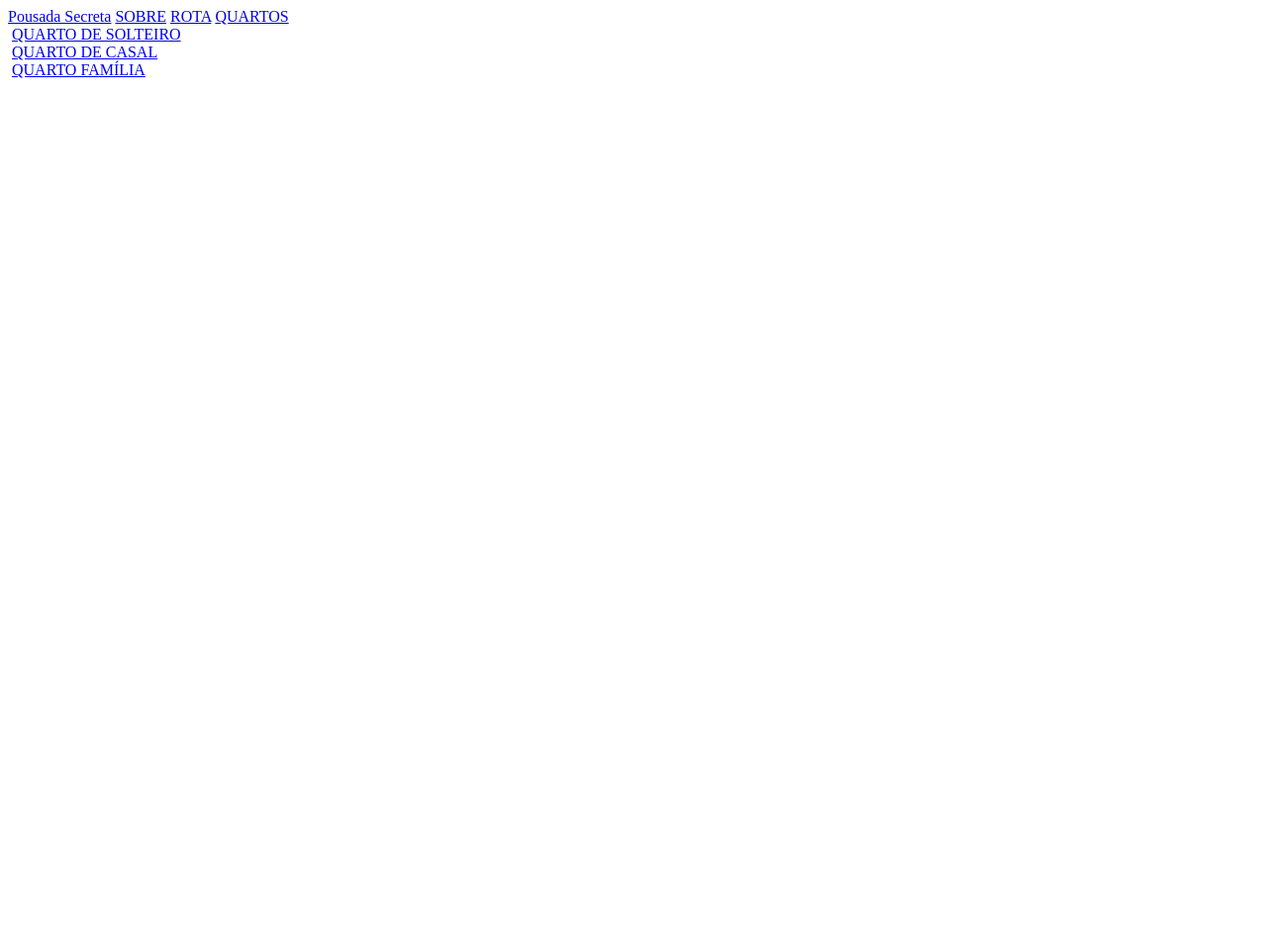
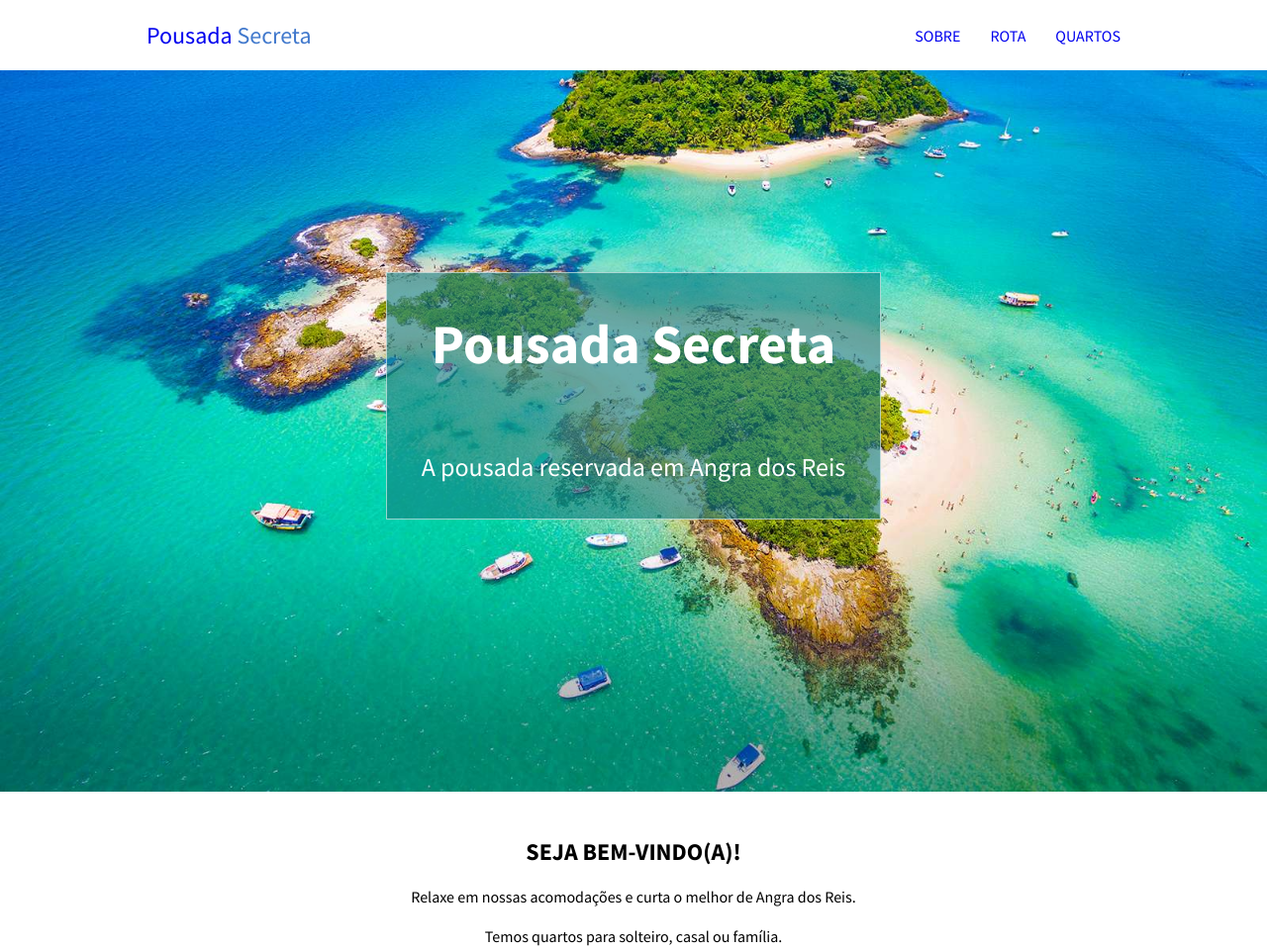
Before and after one commit to pettersonrc/pousada-secreta, a plain HTML site: page index.html in a window 1280 px wide. Shown: the top 960 px of the page at 99% size. Before the commit the page ends 800 px from the top, so only its background shows below. Drawn offline with Linux system fonts and the light colour scheme.

Commit message:
att estilo.css

```diff
--- /dev/null
+++ b/css/estilo.css
@@ -0,0 +1,90 @@
+* {
+    box-sizing: border-box;
+    padding: 0;
+    margin: 0;
+    font-family: "Source Sans Pro", sans-serif;
+}
+
+/* Topo */
+
+.section-topo {
+    width: 100%;
+    position: fixed;
+    background-color: white;
+}
+
+.container-topo {
+    display: flex;
+    justify-content: space-between;
+    align-items: center;
+
+    max-width: 1024px;
+    margin: auto;
+    padding: 20px;
+}
+
+.link-titulo {
+    text-decoration: none;
+    font-size: 24px;
+}
+
+.texto-azul {
+    color: rgb(64, 120, 204);
+}
+
+.lista-links {
+    display: flex;
+    gap: 30px;
+}
+
+.lista-links a {
+    text-decoration: none;
+}
+
+/* Conteudo */
+
+.container-section {
+    background-image: url("../assets/img-fundo.jpg");
+    background-size: cover;
+
+    display: flex;
+
+    width: 100%;
+    height: 100vh;
+}
+
+.container-titulo {
+    background-color: rgba(19, 128, 128, 0.63);
+
+    flex-basis: 500px;
+    height: 250px;
+
+    margin: auto;
+    border: 1px solid rgba(255, 255, 255, 0.582);
+
+    display: flex;
+    flex-direction: column;
+    justify-content: space-around;
+    align-items: center;
+}
+
+.container-titulo h1 {
+    font-size: 56px;
+    color: white;
+}
+
+.container-titulo p {
+    font-size: 26px;
+    color: white;
+}
+
+.container-bemvindo {
+    width: 100%;
+    height: 200px;
+
+    display: flex;
+    flex-direction: column;
+    justify-content: center;
+    align-items: center;
+    gap: 20px;
+}
--- a/index.html
+++ b/index.html
@@ -4,52 +4,127 @@
     <meta charset="UTF-8">
     <meta name="viewport" content="width=device-width, initial-scale=1.0">
     <title>Pousada Secreta</title>
+    <link rel="stylesheet" href="css/estilo.css">
+    <link rel="stylesheet" href="https://fonts.googleapis.com/css2?family=Source+Sans+Pro:ital,wght@0,200;0,300;0,400;0,600;0,700;0,900;1,200;1,300;1,400;1,600;1,700;1,900&display=swap
+    ">
 </head>
 <body>
     <div class="section-topo">
         <div class="container-topo">
-            <div class="container-topo-conteudo">
-                <a href="#">Pousada Secreta</a>
+            <div>
+                <a class="link-titulo" href="index.html">Pousada <span class="texto-azul">Secreta</span></a>
+            </div>
 
-                <a href="#">SOBRE</a>
-                <a href="#">ROTA</a>
+            <div class="lista-links">
+                <a href="#sobre">SOBRE</a>
+                <a href="#rota">ROTA</a>
                 <a href="#">QUARTOS</a>
             </div>
         </div>
+    </div>
     <div class="section-conteudo">
         <div class="container-section">
             <div class="container-titulo">
+                <h1>Pousada Secreta</h1>
 
+                <p>A pousada reservada em Angra dos Reis</p>
             </div>
         </div>
 
         <div class="container-bemvindo">
+            <h2>SEJA BEM-VINDO(A)!</h2>
 
+            <p>Relaxe em nossas acomodações e curta o melhor de Angra dos Reis.</p>
+            <p>Temos quartos para solteiro, casal ou família.</p>
         </div>
 
         <div class="container-quartos">
             <div class="card-quarto">
-                <img src="" alt="">
+                <img src="assets/quarto-solteiro1.jpg" alt="Imagem Quarto de Solteiro">
 
                 <a href="#">QUARTO DE SOLTEIRO</a>
             </div>
             <div class="card-quarto">
-                <img src="" alt="">
+                <img src="assets/quarto-casal1.jpg" alt="Imagem Quarto de Casal">
 
                 <a href="#">QUARTO DE CASAL</a>
             </div>
             <div class="card-quarto">
-                <img src="" alt="">
+                <img src="assets/quarto-familia1.jpg" alt="Imagem Quarto para Família">
 
                 <a href="#">QUARTO FAMÍLIA</a>
             </div>
         </div>
 
+        <div id="rota" class="container-rota">
+            <h2>ROTA</h2>
 
+            <p>Veja como chegar até a pousada.</p>
+        </div>
+
+        <iframe src="" frameborder="0"></iframe>
+
+        <div id="sobre" class="container-sobre">
+            <h2>SOBRE A POUSADA!</h2>
+
+            <p>Conheça um pouco sobre nossa pousada.</p>
+        </div>
+
+        <div class="container-info">
+            <div class="card-info">
+                <h3>A pousada</h3>
+
+                <p>A Pousada Dev dispõe de estacionamento privativo gratuito, piscina ao ar livre e bar.</p>
+                <img src="assets/img1.jpg" alt="Imagem piscina ao ar livre">
+            </div>
+
+            <div class="card-info">
+                <h3>Nossos quartos</h3>
+
+                <p>Os quartos possuem TV de tela plana a cabo, cozinha compacta e área para refeições. Além disso, as unidades da Pousada Dev contam com ar-condicionado e guarda-roupa.</p>
+                <img src="assets/img2.jpg" alt="Imagem Quarto com TV">
+            </div>
+
+            <div class="card-info">
+                <h3>Alimentação</h3>
+
+                <p>A pousada serve café da manhã em estilo continental ou buffet.
+                Nossos restaurantes funcionam 24hrs</p>
+                <img src="assets/img3.jpg" alt="Imagem café da manhã">
+            </div>
+
+            <div class="card-info">
+                <h3>Recepção</h3>
+
+                <p>Nossa recepção fica aberta 24hrs.</p>
+                <img src="assets/img5.jpg" alt="Imagem Pousada">
+            </div>
+        </div>
     </div>
 
     <div class="section-rodape">
+        <div class="container-largura">
+            <div class="container-dados">
+                <div class="container-contato">
+                    <h3>Entre em contato conosco:</h3>
+                </div>
 
+                <div>
+                    <a href="#"><img src="assets/icons/endereco.png" alt="Ícone Endereço"> Endereço Av. 123, 222 - Rio de Janeiro RJ</a>
+                </div>
+                <div>
+                    <img src="assets/icons/telefone.png" alt="Ícone Telefone">
+                    <p>Cel: 5521000000000</p>
+                </div>
+                <div>
+                    <a href="#"><img src="assets/icons/calendario.png" alt="Ícone Calendário"> Faça sua reserva pelo Booking.com</a>
+                </div>
+            </div>
+
+            <div class="container-paragrafo">
+                <p>© Copyright - PousadaDev</p>
+            </div>
+        </div>
     </div>
 </body>
 </html>
```
